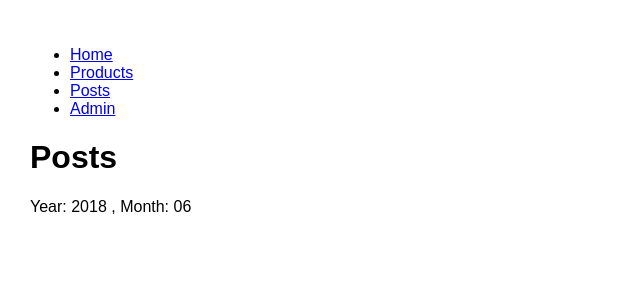
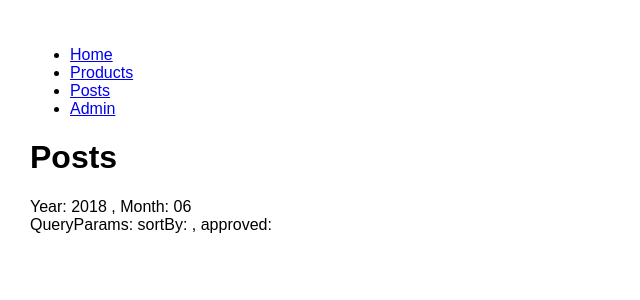
Before and after one commit to pesekt1/router-app-react, a React (Create React App) app: page /posts/2018/06 in a window 1280 px wide. Shown: the top 300 px of the page, without its empty margins (0-640 px from the left). Built offline with nearby package versions, Linux system fonts and the light colour scheme.

Commit message:
queryParams

```diff
--- a/src/components/posts.jsx
+++ b/src/components/posts.jsx
@@ -8,7 +8,13 @@ const Posts = (props) => {
   return (
     <div>
       <h1>Posts</h1>
-      Year: {props.match.params.year} , Month: {props.match.params.month}
+      <div>
+        Year: {props.match.params.year} , Month: {props.match.params.month}
+      </div>
+      <div>
+        QueryParams: sortBy: {queryParams.sortBy} , approved:
+        {queryParams.approved}
+      </div>
     </div>
   );
 };
```
